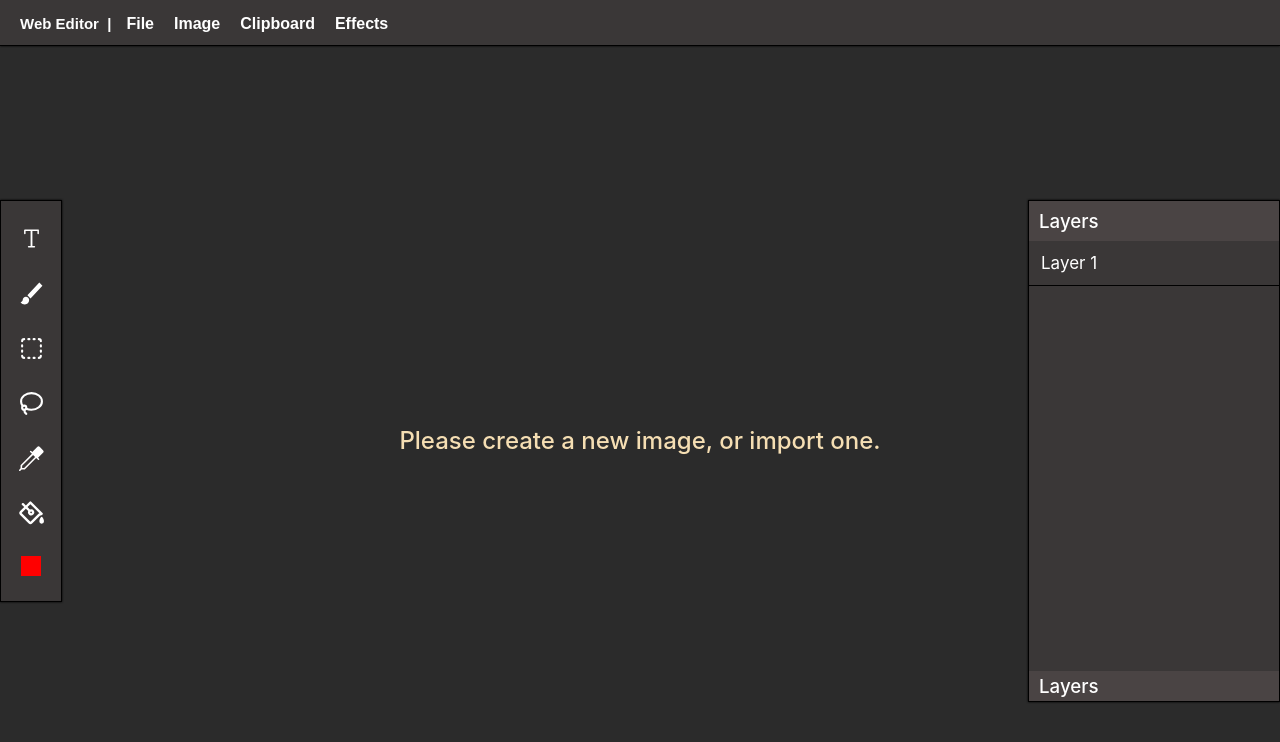
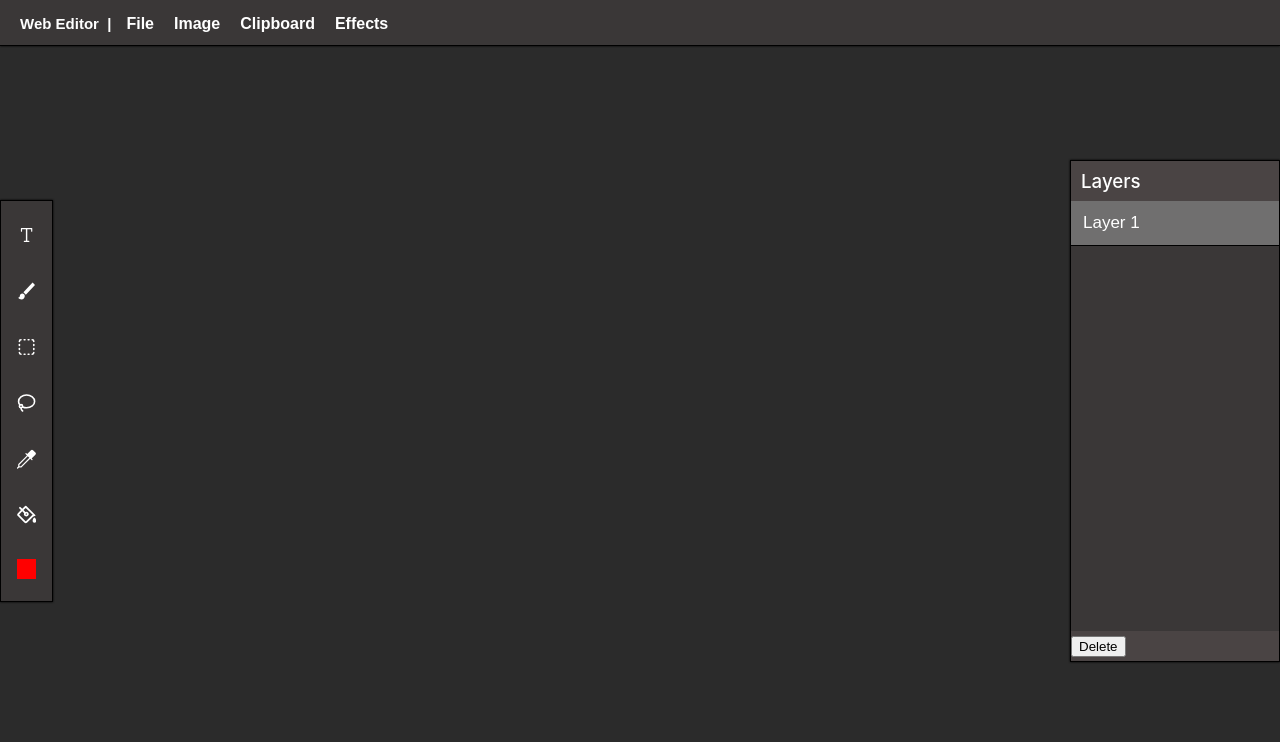
Before and after one commit to hbekk/web-photo-editor, a React (Create React App) app in the folder web-editor/: page / in a window 1280 px wide. Shown: the top 742 px of the page. Built offline with nearby package versions, Linux system fonts and the light colour scheme; the HTML template or start-up script is replaced by a standard one.

Commit message:
UI, layer indexing, layer selection, layer deletion

```diff
--- a/web-editor/src/App.css
+++ b/web-editor/src/App.css
@@ -28,8 +28,6 @@ body::-webkit-scrollbar {
   position: absolute;
   margin-right: 100px;
   z-index: 1;
-  filter: drop-shadow(0px 0px 2px #000000);
-
 }
 
 
--- a/web-editor/src/App.js
+++ b/web-editor/src/App.js
@@ -12,6 +12,7 @@ function App() {
     const maxWidth = window.innerWidth * 0.6;
     const maxHeight = window.innerHeight * 0.6;
     const [layerCount, setLayerCount] = useState(0);
+    const [activeCanvas, setActiveCanvas] = useState(null);
 
     useEffect(() => {
         const cm = new CanvasManager('canvas-container');
@@ -31,6 +32,7 @@ function App() {
       canvasManager.createCanvas(maxWidth, maxHeight);
 
       const lastCanvas = canvasManager.canvases[canvasManager.canvases.length - 1];
+      setActiveCanvas(lastCanvas);
       const ctx = lastCanvas.getContext("2d");
 
       if (image) {
@@ -55,15 +57,14 @@ function App() {
           ctx.drawImage(img, 0, 0, lastCanvas.width, lastCanvas.height);
         };
       }
-    }, [image, canvasManager]); // Depend on image and canvasManager
+    }, [image, canvasManager]);
 
     return (
         <>
-            <Navbar setImage={setImage} canvasRef={canvasRef} />
-            <Layers  canvasManager={canvasManager} />
+            <Navbar setImage={setImage} activeCanvas={activeCanvas} />
+            <Layers  canvasManager={canvasManager} setActiveCanvas={setActiveCanvas} />
             <Toolbar />
             <div className="canvas-container" id="canvas-container" ref={canvasRef}>
-                <h2>Please create a new image, or import one.</h2>
             </div>
         </>
     );
--- a/web-editor/src/css/layers.css
+++ b/web-editor/src/css/layers.css
@@ -5,8 +5,8 @@
     height: 500px;
     right:  0;
     position: fixed;
-    width: 250px;
-    top: 25%;
+    width: 13rem;
+    top: 20%;
     z-index: 2;
     filter: drop-shadow(0px 0px 1px #000000);
 }
@@ -57,10 +57,29 @@
 }
 
 .list-item {
+    display: flex;
+    background-color: #3A3737;
+    align-items: start;
+    justify-content: flex-start;
     padding: 12px;
-    color: white;
+    width: 100%;
+    color: rgb(255, 255, 255);
     font-size: 17px;
+    border: none;
     border-bottom: #000000 solid 1px;
+}
+
+.list-item-active {
+  display: flex;
+  background-color: #706f6f;
+  align-items: start;
+  justify-content: flex-start;
+  padding: 12px;
+  width: 100%;
+  color: rgb(255, 255, 255);
+  font-size: 17px;
+  border: none;
+  border-bottom: #000000 solid 1px;
 }
 
 .list-item:hover {
--- a/web-editor/src/css/toolbar.css
+++ b/web-editor/src/css/toolbar.css
@@ -4,7 +4,7 @@
     border-radius: 0px;
     height: 400px;
     position: fixed;
-    width: 60px;
+    width: 4%;
     top: 25%;
     z-index: 2;
     filter: drop-shadow(0px 0px 1px #000000);
@@ -13,7 +13,7 @@
 
 .toolbar ul{
     padding: 0;
-    font-size: 25px;
+    font-size: 1.5rem;
     width: 100%;
     height: 100%;
     display: flex;
@@ -24,7 +24,7 @@
 
 .toolbar a{
     display: flex;
-    margin: 15px;
+    margin: 1rem;
     color: rgb(255, 255, 255);
     align-items: center;
     justify-content: center;
--- a/web-editor/src/js/layers.js
+++ b/web-editor/src/js/layers.js
@@ -1,4 +1,4 @@
-import React from "react";
+import React, { useState, useEffect } from "react";
 import '../css/layers.css';
 
 class CanvasManager {
@@ -17,23 +17,50 @@ class CanvasManager {
         this.container.appendChild(canvas);
         this.canvases.push(canvas);
         console.log("Canvas created:", canvas.id);
+        console.log(this.canvases)
         this.onCanvasCreated();
     }
 
-    listAll() {
-        return this.canvases.map((canvas, index) => (
-            <div className="list-item" key={index}>
-                <a id={canvas.id}>{canvas.id}</a>
-            </div>
-        ));
+    deleteCanvas(activeIndex) {
+        this.container.removeChild(this.canvases[activeIndex]);
+        this.canvases.splice(activeIndex, 1);
+
+        for (let i = 0; i < this.canvases.length; i++) {
+
+            if (this.canvases[i].id.startsWith("Layer")){
+                this.canvases[i].id = `Layer ${i+1}`;
+            }
+        }
+
     }
 
-    renderLayers() {
-        return this.listAll();
-    }
 }
 
-const Layers = ({ canvasManager }) => {
+
+const Layers = ({canvasManager, setActiveCanvas}) => {
+    const [activeIndex, setActiveIndex] = useState(0);
+
+    function handleSelectChange(index) {
+        setActiveIndex(index);
+        setActiveCanvas(canvasManager.canvases[index]);
+    }
+
+    function listAll() {
+        return canvasManager.canvases.map((canvas, index) => {
+            const buttonClassName = activeIndex === index ? 'list-item-active' : 'list-item';
+            return (
+                <button
+                    key={index}
+                    onClick={() => handleSelectChange(index)}
+                    id={canvas.id}
+                    className={buttonClassName}
+                >
+                    {canvas.id}
+                </button>
+            );
+        });
+    }
+
     return (
         <div className="layers-container">
             <div className="layers-title">
@@ -42,15 +69,19 @@ const Layers = ({ canvasManager }) => {
 
             <div className="layers-list">
                 {canvasManager && canvasManager.canvases.length > 0
-                    ? canvasManager.listAll()
+                    ? listAll()
                     : <div>No layers available</div>}
             </div>
 
             <div className="layers-bar">
-                <h3>Layers</h3>
+                <button
+                onClick={() => {setActiveIndex(activeIndex - 1); canvasManager.deleteCanvas(activeIndex);}}
+                >
+                Delete
+                </button>
             </div>
         </div>
     );
 };
 
-export { CanvasManager, Layers };
+export { CanvasManager, Layers,};
--- a/web-editor/src/js/navbar.js
+++ b/web-editor/src/js/navbar.js
@@ -1,11 +1,20 @@
-import React, { useRef, useState} from "react";
+import React, { useEffect, useRef, useState} from "react";
 import '../css/navbar.css';
 import Filters from './effects';
 import ImageEffects from "./image";
 
 
-export const Navbar = ({setImage, canvasRef}) => {
+export const Navbar = ({setImage, activeCanvas}) => {
     const fileInputRef = useRef(null);
+    const canvasRef = useRef(null);
+
+    useEffect(() => {
+        if (activeCanvas) {
+            canvasRef.current = activeCanvas;
+        }
+    }, [activeCanvas]);
+
+
 
     const upload = (event) => {
         event.preventDefault();
@@ -23,7 +32,7 @@ export const Navbar = ({setImage, canvasRef}) => {
     const download = () => {
         const filename = prompt("Enter a filename:", "canvas-image");
         if (filename) {
-            const canvas = canvasRef.current;
+            const canvas = activeCanvas;
             const canvasUrl = canvas.toDataURL();
             const createEl = document.createElement('a');
             createEl.href = canvasUrl;
@@ -34,7 +43,7 @@ export const Navbar = ({setImage, canvasRef}) => {
     };
 
     const newFile = () => {
-        const canvas = canvasRef.current;
+        const canvas = activeCanvas;
         const context = canvas.getContext('2d');
         context.clearRect(0, 0, canvas.width, canvas.height);
     };
```
